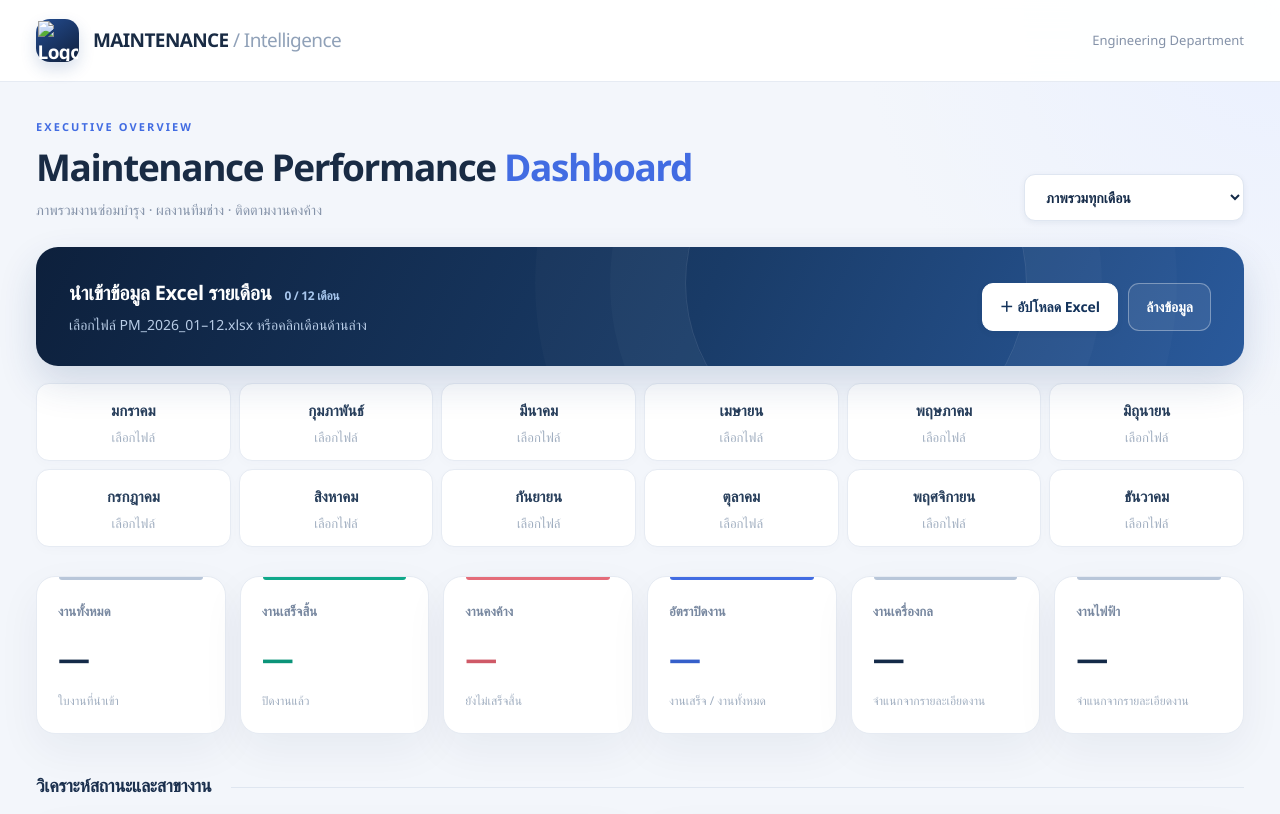
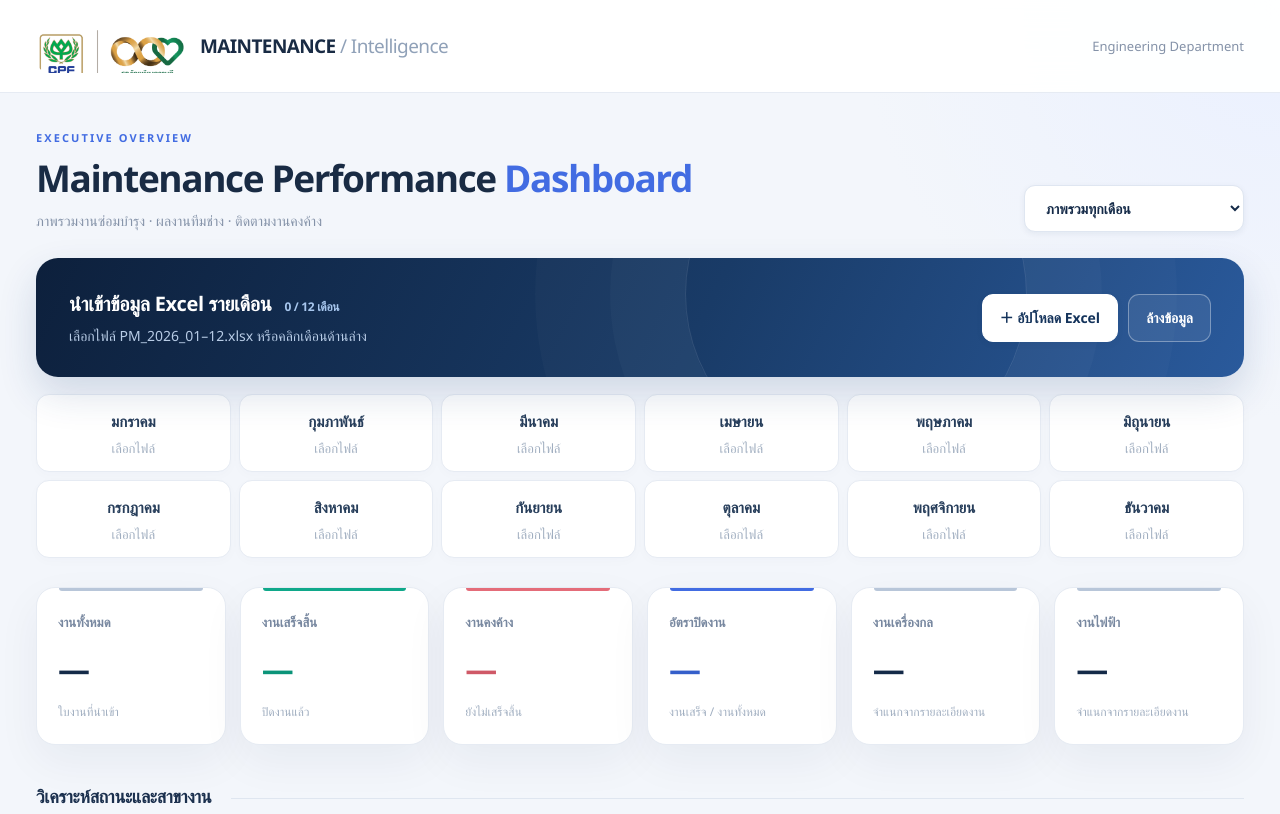
Before and after one commit to anuxanukit-droid/maintenance-dashboard, a plain HTML site: page index.html in a window 1280 px wide. Shown: the top 814 px of the page. Drawn offline with Linux system fonts and the light colour scheme.

Commit message:
Update index.html

```diff
--- a/index.html
+++ b/index.html
@@ -314,7 +314,11 @@ body { font-family:'DB Helvethaica X 67 MedCond','DB Helvethaica X','Segoe UI',T
   </style>
 </head>
 <body>
-<header><div class="head"><div class="logo"><span class="mark"><img src="logo.png" alt="Logo" style="width:40px;height:40px;object-fit:contain;"></span><span>MAINTENANCE <span style="font-weight:400;color:#90a1b8">/ Intelligence</span></span></div><div class="muted small">Engineering Department</div></div></header>
+<header><div class="head"><div class="logo"><span class="mark" style="width:150px;height:54px;padding:0;background:transparent;box-shadow:none;overflow:hidden;">
+  <img src="CP ร้อยเรียงความดี.png"
+       alt="CPF Logo"
+       style="width:100%;height:100%;object-fit:contain;display:block;">
+</span><span>MAINTENANCE <span style="font-weight:400;color:#90a1b8">/ Intelligence</span></span></div><div class="muted small">Engineering Department</div></div></header>
 <main>
 <div class="hero"><div><div class="tag">EXECUTIVE OVERVIEW</div><h1>Maintenance Performance <span style="color:var(--blue)">Dashboard</span></h1><p>ภาพรวมงานซ่อมบำรุง · ผลงานทีมช่าง · ติดตามงานคงค้าง</p></div><select class="filter" id="period"><option value="all">ภาพรวมทุกเดือน</option></select></div>
 <section class="upload"><div><h2>นำเข้าข้อมูล Excel รายเดือน <span id="loadedCount" style="font-size:12px;color:#a7c6ed;margin-left:8px">0 / 12 เดือน</span></h2><p>เลือกไฟล์ PM_2026_01–12.xlsx หรือคลิกเดือนด้านล่าง</p></div><div class="actions"><button class="btn" id="uploadBtn">＋ อัปโหลด Excel</button><button class="btn ghost" id="clearBtn">ล้างข้อมูล</button></div><input accept=".xlsx,.xls" hidden="" id="bulk" multiple="" type="file"/><input accept=".xlsx,.xls" hidden="" id="single" type="file"/></section>
```
